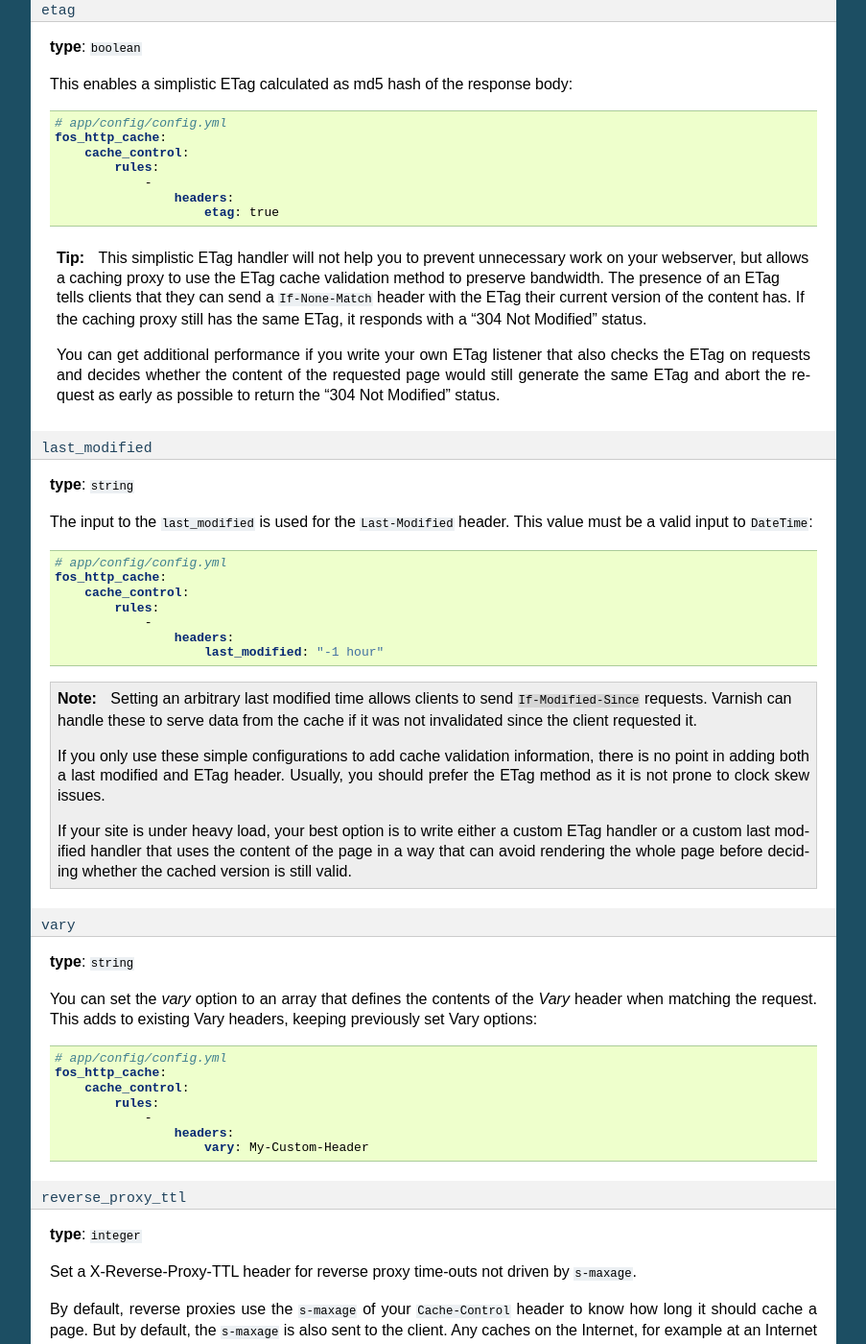
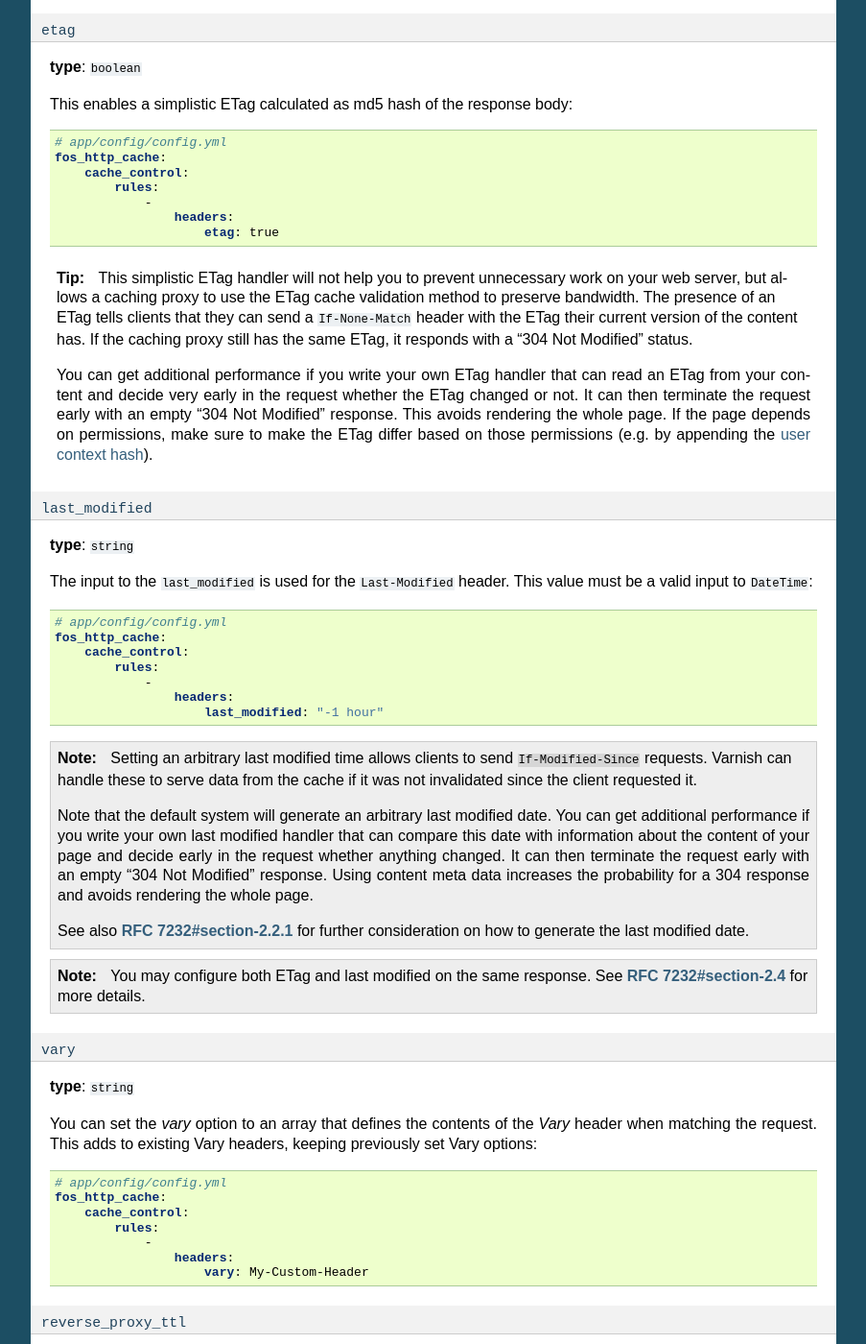
Before and after one commit to FriendsOfSymfony/FOSHttpCacheBundle, a Sphinx documentation site: the page built from Resources/doc/reference/configuration/headers.rst, in a window 1280 px wide and 1400 px high, scrolled down 3116 px. Shown: the whole window at 96% size, without its empty margins (198-1101 px from the left). Built offline with Sphinx 7.4.7, drawn with Linux system fonts in a browser that asks for light colours; some of the changed text lies outside the part shown.

Commit message:
cleanup last modified vs etag documentation

```diff
--- a/Resources/doc/reference/configuration/headers.rst
+++ b/Resources/doc/reference/configuration/headers.rst
@@ -166,19 +166,20 @@ default. If you want it respected, add your own logic to ``vcl_fetch``.
 
 .. note::
 
-    The cache-control headers are described in detail in :rfc:`2616#section-14.9`.
+    The cache-control headers are described in detail in :rfc:`2616#section-14.9`
+    and further clarified in :rfc:`7234#section-5.2`.
 
 Extra Cache Control Directives
 """"""""""""""""""""""""""""""
 
 You can also set headers that Symfony considers non-standard, some coming from
-RFCs extending HTTP/1.1. The following options are supported:
+RFCs extending :rfc:`2616` HTTP/1.1. The following options are supported:
 
-* ``must_revalidate`` (:rfc:`2616#section-14.9`)
-* ``proxy_revalidate`` (:rfc:`2616#section-14.9`)
-* ``no_transform`` (:rfc:`2616#section-14.9`)
-* ``stale_if_error``: seconds (:rfc:`5861`)
-* ``stale_while_revalidate``: seconds (:rfc:`5861`)
+* ``must_revalidate`` (:rfc:`7234#section-5.2.2.1`)
+* ``proxy_revalidate`` (:rfc:`7234#section-5.2.2.7`)
+* ``no_transform`` (:rfc:`7234#section-5.2.2.4`)
+* ``stale_if_error``: seconds (:rfc:`5861#section-4`)
+* ``stale_while_revalidate``: seconds (:rfc:`5861#section-3`)
 
 The *stale* directives need a parameter specifying the time in seconds how long
 a  cache is allowed to continue serving stale content if needed. The other
@@ -220,16 +221,18 @@ This enables a simplistic ETag calculated as md5 hash of the response body:
 .. tip::
 
     This simplistic ETag handler will not help you to prevent unnecessary work
-    on your webserver, but allows a caching proxy to use the ETag cache
+    on your web server, but allows a caching proxy to use the ETag cache
     validation method to preserve bandwidth. The presence of an ETag tells
     clients that they can send a ``If-None-Match`` header with the ETag their
     current version of the content has. If the caching proxy still has the same
     ETag, it responds with a "304 Not Modified" status.
 
-    You can get additional performance if you write your own ETag listener that
-    also checks the ETag on requests and decides whether the content of the
-    requested page would still generate the same ETag and abort the request as
-    early as possible to return the "304 Not Modified" status.
+    You can get additional performance if you write your own ETag handler that
+    can read an ETag from your content and decide very early in the request
+    whether the ETag changed or not. It can then terminate the request early
+    with an empty "304 Not Modified" response. This avoids rendering the whole
+    page. If the page depends on permissions, make sure to make the ETag differ
+    based on those permissions (e.g. by appending the :doc:`user context hash </features/user-context>`).
 
 ``last_modified``
 """""""""""""""""
@@ -255,15 +258,21 @@ This value must be a valid input to ``DateTime``:
     ``If-Modified-Since`` requests. Varnish can handle these to serve data
     from the cache if it was not invalidated since the client requested it.
 
-    If you only use these simple configurations to add cache validation
-    information, there is no point in adding both a last modified and ETag
-    header. Usually, you should prefer the ETag method as it is not prone to
-    clock skew issues.
+    Note that the default system will generate an arbitrary last modified date.
+    You can get additional performance if you write your own last modified
+    handler that can compare this date with information about the content of
+    your page and decide early in the request whether anything changed. It can
+    then terminate the request early with an empty "304 Not Modified" response.
+    Using content meta data increases the probability for a 304 response and
+    avoids rendering the whole page.
 
-    If your site is under heavy load, your best option is to write either a
-    custom ETag handler or a custom last modified handler that uses the content
-    of the page in a way that can avoid rendering the whole page before
-    deciding whether the cached version is still valid.
+    See also :rfc:`7232#section-2.2.1` for further consideration on how to
+    generate the last modified date.
+
+.. note::
+
+    You may configure both ETag and last modified on the same response. See
+    :rfc:`7232#section-2.4` for more details.
 
 ``vary``
 """"""""
```
Also changed, not shown: CHANGELOG.md (+1 -1 lines).
